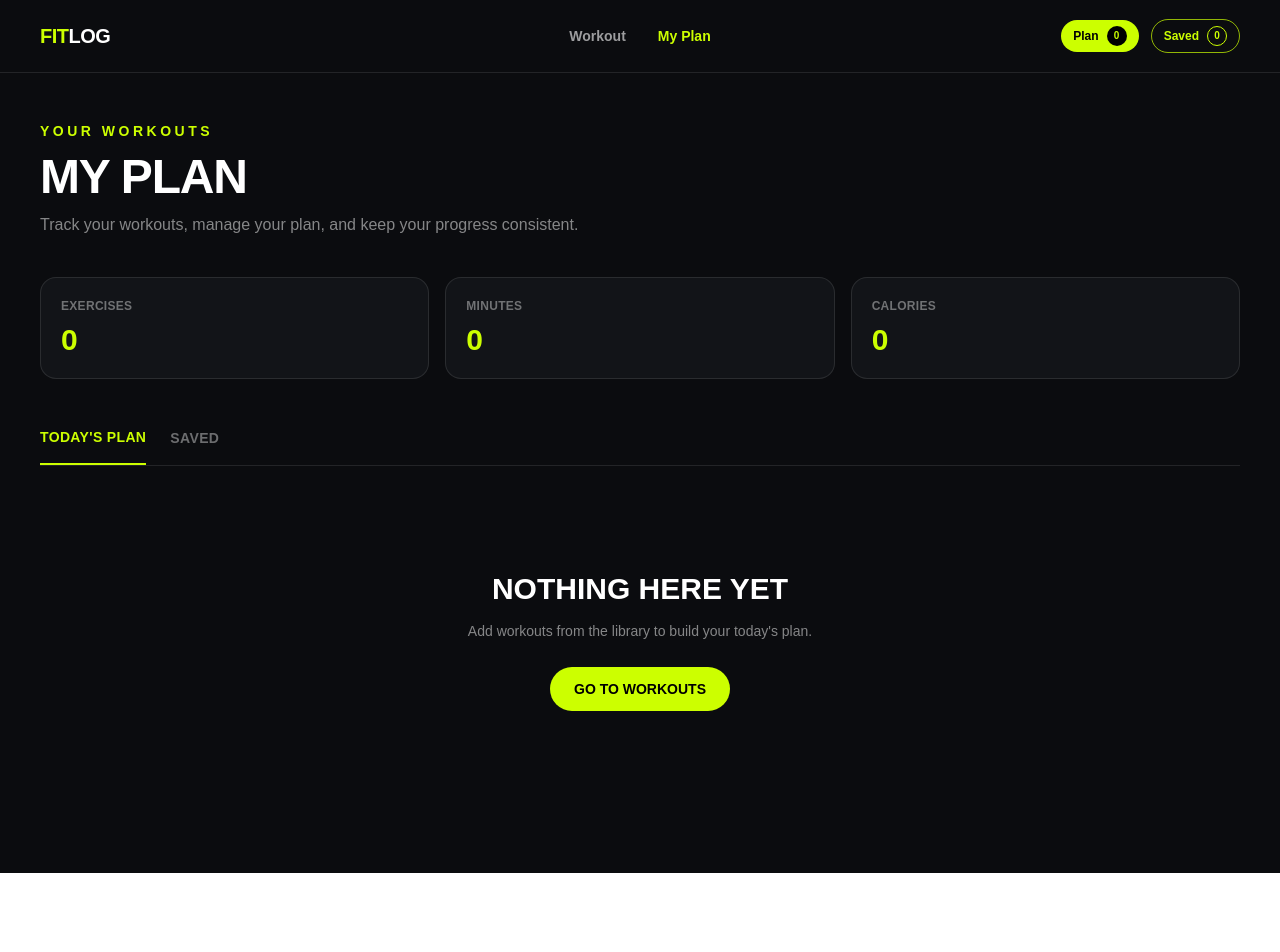
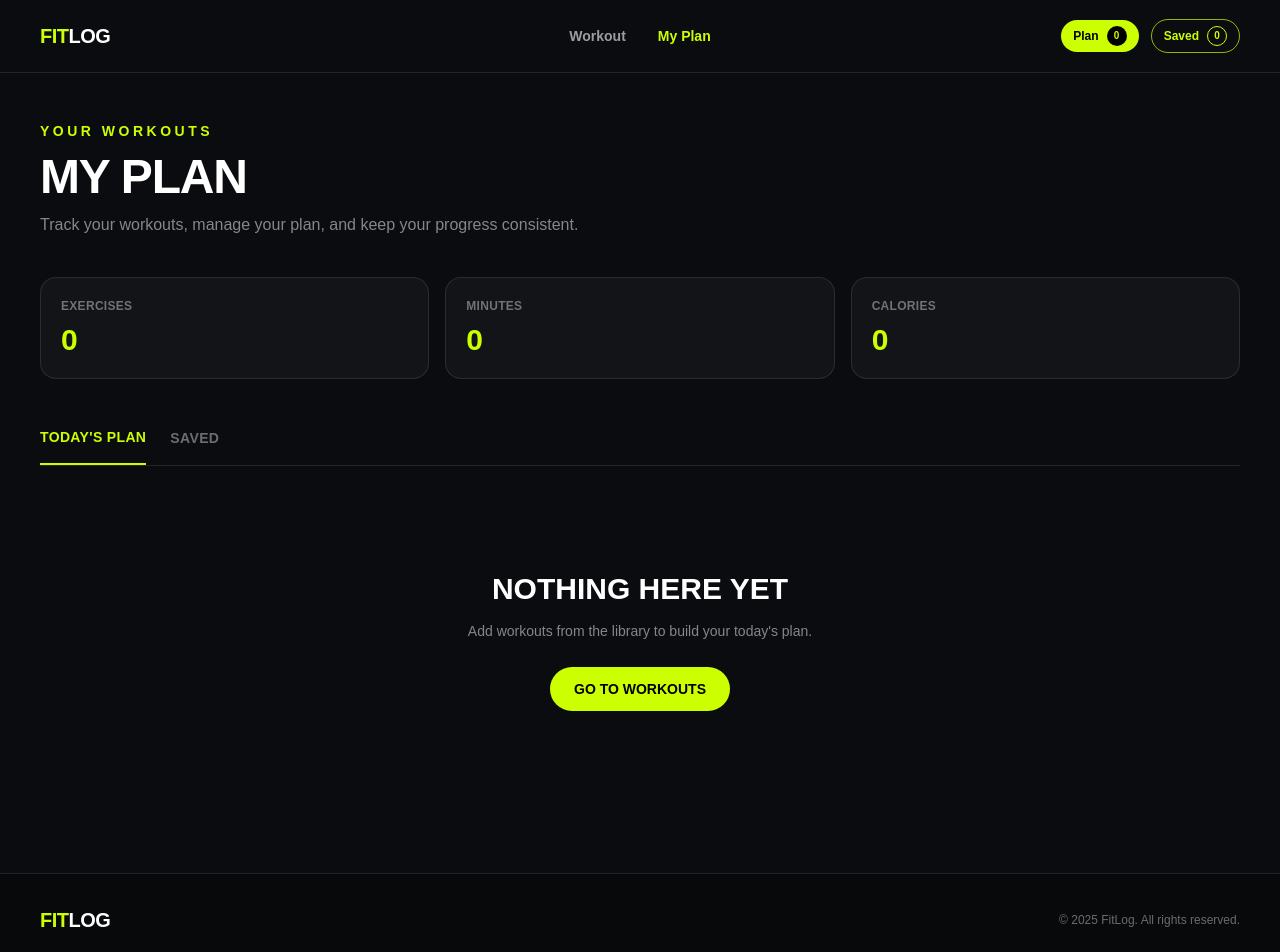
Before and after one commit to mizanur-rahmanru/workout, a Next.js app: page /my-plan in a window 1280 px wide. Shown: the top 952 px of the page. Before the commit the page ends 873 px from the top, so only its background shows below. Built offline with nearby package versions, Linux system fonts and the light colour scheme.

Commit message:
Footer Added

```diff
--- a/src/app/layout.tsx
+++ b/src/app/layout.tsx
@@ -1,12 +1,16 @@
 import type { Metadata } from "next";
 import "./globals.css";
+
 import { WorkoutProvider } from "@/context/WorkoutContext";
 import Navbar from "@/components/Navbar";
+import Footer from "@/components/Footer";
+
 import { Toaster } from "react-hot-toast";
 
 export const metadata: Metadata = {
-  title: "FitLog",
-  description: "Workout Library",
+  title: "FitLog | Workout Library",
+  description:
+    "Build better habits with a focused workout library.",
 };
 
 export default function RootLayout({
@@ -16,12 +20,26 @@ export default function RootLayout({
 }>) {
   return (
     <html lang="en">
-      <body>
+      <body className="bg-[#0b0c0f] text-white antialiased">
+
         <WorkoutProvider>
+
+          {/* Navbar */}
           <Navbar />
-          {children}
+
+          {/* Page Content */}
+          <main>
+            {children}
+          </main>
+
+          {/* Footer */}
+          <Footer />
+
+          {/* Toast Notifications */}
           <Toaster position="top-right" />
+
         </WorkoutProvider>
+
       </body>
     </html>
   );
--- /dev/null
+++ b/src/app/loading.tsx
@@ -0,0 +1,17 @@
+export default function Loading() {
+  return (
+    <main className="flex min-h-screen items-center justify-center bg-[#0b0c0f] text-white">
+      <div className="flex flex-col items-center gap-5">
+
+
+        <span className="loading loading-spinner loading-lg text-[#ccff00]" />
+
+
+        <p className="text-sm font-bold uppercase tracking-[0.2em] text-white/50">
+          Loading workouts...
+        </p>
+
+      </div>
+    </main>
+  );
+}
--- /dev/null
+++ b/src/app/not-found.tsx
@@ -0,0 +1,34 @@
+import Link from "next/link";
+
+export default function NotFound() {
+  return (
+    <main className="flex min-h-[calc(100vh-72px)] items-center justify-center bg-[#0b0c0f] px-5 text-white">
+      <div className="text-center">
+
+        <p className="text-sm font-bold uppercase tracking-[0.3em] text-[#ccff00]">
+          FitLog
+        </p>
+
+        <h1 className="mt-4 text-7xl font-black tracking-tight sm:text-9xl">
+          404
+        </h1>
+
+        <h2 className="mt-4 text-2xl font-black uppercase sm:text-3xl">
+          Workout Not Found
+        </h2>
+
+        <p className="mx-auto mt-4 max-w-md text-sm leading-6 text-white/50">
+          The page or workout you are looking for does not exist.
+        </p>
+
+        <Link
+          href="/"
+          className="mt-8 inline-flex rounded-full bg-[#ccff00] px-6 py-3 text-sm font-black uppercase text-black transition hover:opacity-90"
+        >
+          Back to Workouts
+        </Link>
+
+      </div>
+    </main>
+  );
+}
--- /dev/null
+++ b/src/components/Footer.tsx
@@ -0,0 +1,25 @@
+import Link from "next/link";
+
+export default function Footer() {
+  return (
+    <footer className="border-t border-white/10 bg-[#08090b] text-white">
+      <div className="mx-auto flex max-w-7xl flex-col gap-4 px-5 py-8 sm:px-8 md:flex-row md:items-center md:justify-between lg:px-10">
+
+        {/* Logo */}
+        <Link
+          href="/"
+          className="text-xl font-black tracking-tight"
+        >
+          <span className="text-[#ccff00]">FIT</span>
+          <span>LOG</span>
+        </Link>
+
+        {/* Copyright */}
+        <p className="text-xs text-white/40">
+          © 2025 FitLog. All rights reserved.
+        </p>
+
+      </div>
+    </footer>
+  );
+}
```
